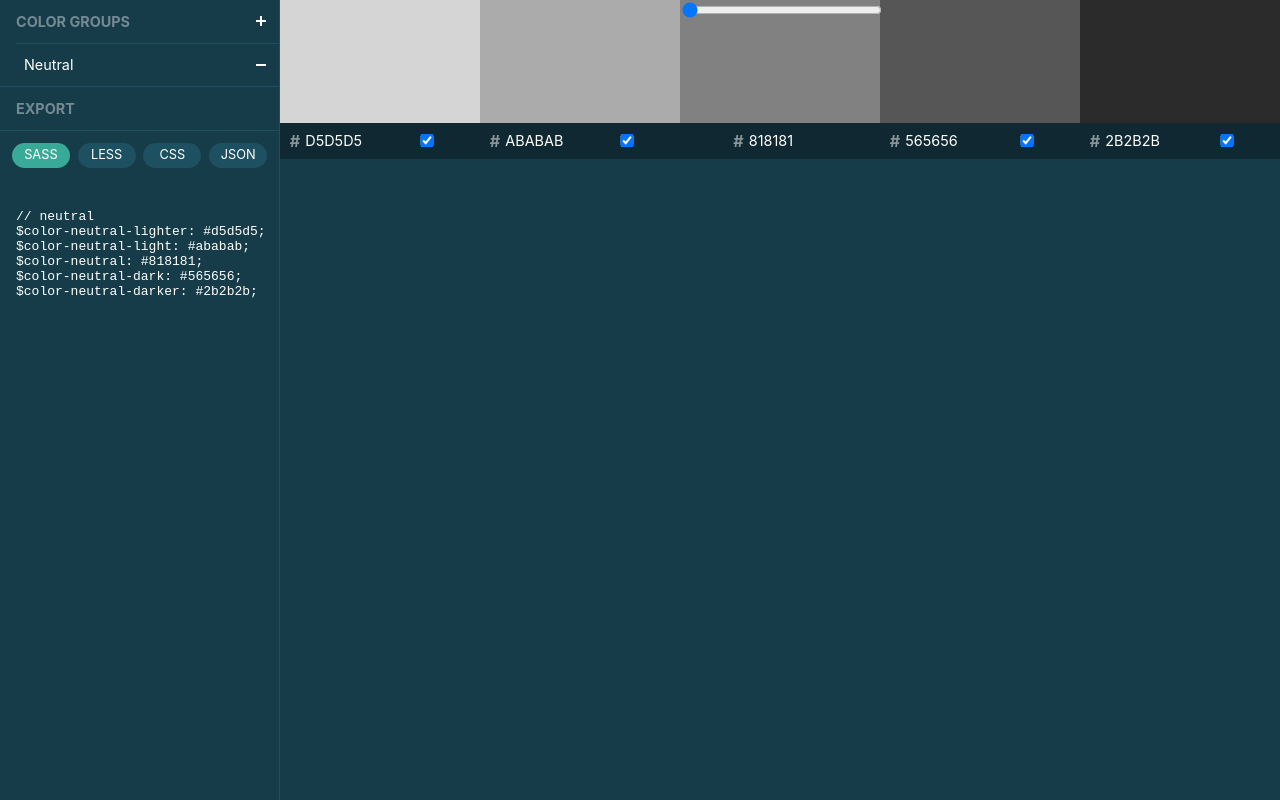
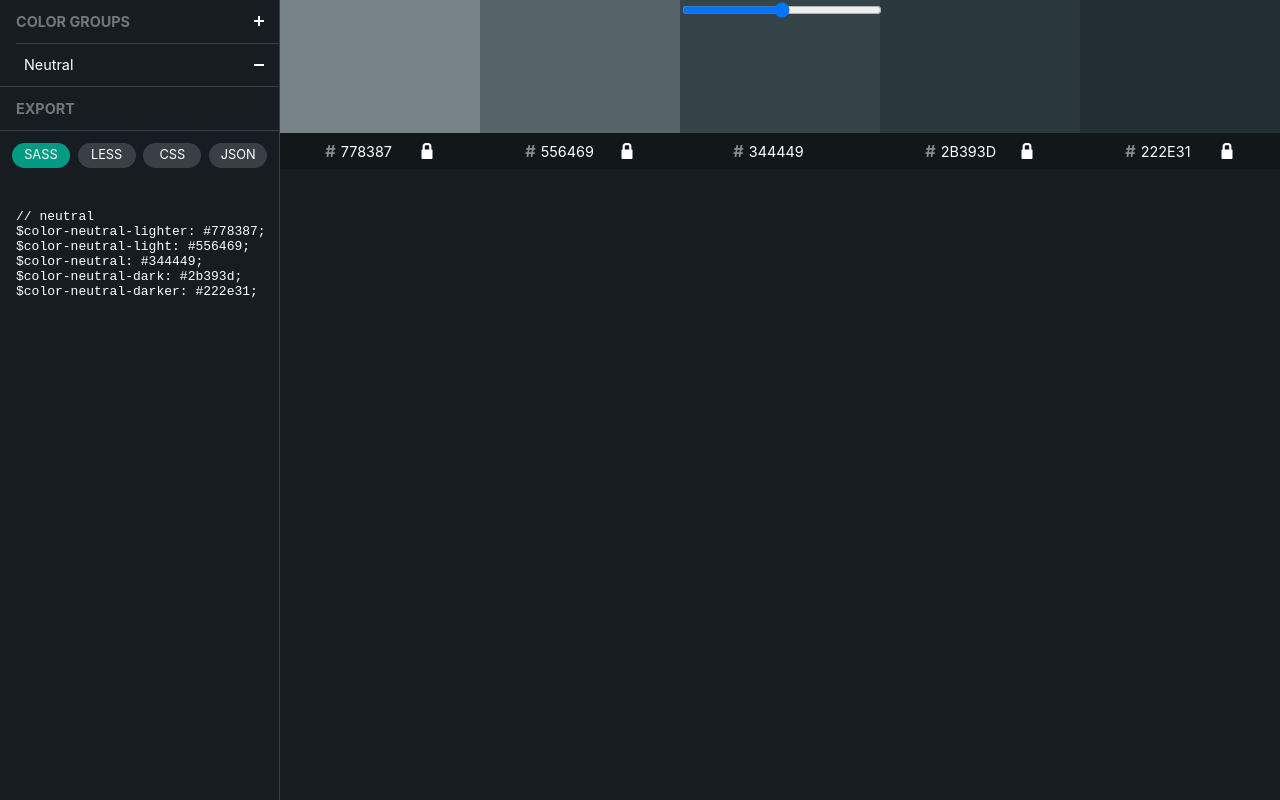
Before and after one commit to aurer/tailor-colors, a React (Create React App) app: page / in a window 1280 px wide. Built offline with nearby package versions, Linux system fonts and the light colour scheme.

Commit message:
Update styling

```diff
--- a/public/index.html
+++ b/public/index.html
@@ -4,7 +4,7 @@
 		<meta charset="utf-8" />
 		<link rel="shortcut icon" href="%PUBLIC_URL%/favicon.ico" />
 		<meta name="viewport" content="width=device-width, initial-scale=1, shrink-to-fit=no" />
-		<meta name="theme-color" content="#1F2834" />
+		<meta name="theme-color" content="#163c49" />
 		<!--
       manifest.json provides metadata used when your web app is installed on a
       user's mobile device or desktop. See https://developers.google.com/web/fundamentals/web-app-manifest/
@@ -28,13 +28,21 @@
 					'Fira Sans', 'Droid Sans', 'Helvetica Neue', sans-serif;
 				-webkit-font-smoothing: antialiased;
 				-moz-osx-font-smoothing: grayscale;
-				background-color: #212426;
+				background-color: #163c49;
 				color: #fff;
+			}
+
+			.preload {
+				text-align: center;
+				position: relative;
+				margin-top: 40vh;
+				text-shadow: 0 2px 8px #0a1a1f;
+				font-size: 2em;
 			}
 		</style>
 	</head>
 	<body>
 		<noscript>You need to enable JavaScript to run this app.</noscript>
-		<div id="root">Loading...</div>
+		<div id="root"><h2 class="preload">Tailor Colors</h2></div>
 	</body>
 </html>
--- a/src/components/Color.js
+++ b/src/components/Color.js
@@ -1,6 +1,7 @@
 import React from 'react';
 import { colorName } from '../lib/Utilities';
 import '../styles/Color.scss';
+import { Lock } from './Icons';
 
 class Color extends React.Component {
 	componentWillReceiveProps(props) {
@@ -14,8 +15,10 @@ class Color extends React.Component {
 		this.props.onChange(this.props.color.suffix, value);
 	}
 
-	handleChangeMode(e) {
-		this.props.onChangeMode(this.props.color.suffix, e.target.checked);
+	handleUnlock() {
+		console.log('unlock');
+
+		this.props.onChangeMode(this.props.color.suffix, !this.props.color.auto);
 	}
 
 	sanitiseHexColor(color) {
@@ -34,6 +37,10 @@ class Color extends React.Component {
 			className += ' Color--master';
 		}
 
+		if (this.props.color.auto) {
+			className += ' Color--auto';
+		}
+
 		return (
 			<div className={className}>
 				<div className="Color-swatch">
@@ -45,9 +52,7 @@ class Color extends React.Component {
 				<div className="Color-settings">
 					<div className="Color-format">#</div>
 					<input type="text" value={this.props.color.value} onChange={this.handleChange.bind(this)} />
-					{master || (
-						<input type="checkbox" checked={this.props.color.auto} onChange={this.handleChangeMode.bind(this)} />
-					)}
+					{master || <Lock className="Color-lock" onClick={this.handleUnlock.bind(this)} />}
 				</div>
 			</div>
 		);
--- a/src/components/ColorContext.js
+++ b/src/components/ColorContext.js
@@ -6,10 +6,10 @@ export const ColorContext = React.createContext();
 
 class Group {
 	constructor(name) {
-		let colorValues = GenerateGroupColors('818181');
+		let colorValues = GenerateGroupColors('344449', 3);
 		this.id = uuid();
 		this.name = name;
-		this.fadeValue = 0;
+		this.fadeValue = 3;
 		this.colors = [
 			{ suffix: 'lighter', value: colorValues[0], auto: true },
 			{ suffix: 'light', value: colorValues[1], auto: true },
--- a/src/components/ColorGroup.js
+++ b/src/components/ColorGroup.js
@@ -33,7 +33,7 @@ class ColorGroup extends React.Component {
 					type="range"
 					min="0"
 					max="6"
-					defaultValue="0"
+					defaultValue="3"
 					onChange={this.handleUpdateRange.bind(this)}
 				/>
 			</div>
--- a/src/components/Icons.js
+++ b/src/components/Icons.js
@@ -15,3 +15,22 @@ export const Remove = () => {
 		</svg>
 	);
 };
+
+export const Lock = (...props) => {
+	let className = props.className ? props.className : '';
+	return (
+		<svg
+			className={className}
+			width="16"
+			height="16"
+			viewBox="0 0 11 16"
+			fill="none"
+			xmlns="http://www.w3.org/2000/svg"
+		>
+			<path
+				d="M10.175 6.4H9.9V3.2C9.9 1.43573 8.4194 0 6.6 0H4.4C2.5806 0 1.1 1.43573 1.1 3.2V6.4H0.825C0.37125 6.4 0 6.76 0 7.2V15.2C0 15.64 0.37125 16 0.825 16H10.175C10.6287 16 11 15.64 11 15.2V7.2C11 6.76 10.6287 6.4 10.175 6.4ZM3.3 3.2C3.3 2.61173 3.79335 2.13333 4.4 2.13333H6.6C7.20665 2.13333 7.7 2.61173 7.7 3.2V6.4H3.3V3.2Z"
+				fill="white"
+			/>
+		</svg>
+	);
+};
--- a/src/styles/App.scss
+++ b/src/styles/App.scss
@@ -27,7 +27,7 @@ body {
 
 	&-menu {
 		background-color: $color-neutral-dark;
-		border-right: 1px solid $color-neutral;
+		border-right: 1px solid $color-neutral-light;
 		color: #fff;
 		grid-area: column-1;
 		z-index: 2;
--- a/src/styles/Color.scss
+++ b/src/styles/Color.scss
@@ -2,11 +2,7 @@
 
 @keyframes fadeInColor {
 	from {
-		opacity: 0;
-	}
-
-	to {
-		opacity: 1;
+		background-color: #000;
 	}
 }
 
@@ -42,26 +38,27 @@
 		label {
 			height: 100%;
 			display: flex;
-			padding-top: 25%;
-			padding-bottom: 25%;
+			padding-top: 50%;
 			transition: background-color 0.5s ease-out;
-			animation: fadeInColor 0.8s ease-out;
+			animation: fadeInColor 0.5s ease-out;
 			cursor: pointer;
+			overflow: hidden;
 
 			span {
-				display: inline-block;
+				display: block;
+				flex: 1;
 				margin: auto;
-				background-color: rgba(0, 0, 0, 0.5);
-				padding: 0.2rem 0.6rem 0.3rem;
-				border-radius: 2rem;
+				padding: 0.5rem 0.6rem;
+				background-color: rgba($color-neutral-darker, 0.5);
 				opacity: 0;
 				-webkit-user-select: none;
 				-moz-user-select: none;
 				-ms-user-select: none;
 				user-select: none;
 				pointer-events: none;
-				transition: opacity 0.2s;
-				font-size: 0.8em;
+				transition: opacity 0.2s ease-out;
+				font-size: 0.9em;
+				text-shadow: 0 0 12px $color-neutral-darker;
 			}
 		}
 	}
@@ -96,20 +93,4 @@
 			opacity: 0.5;
 		}
 	}
-
-	&:nth-child(2) .Color-swatch label {
-		animation-duration: 1s;
-	}
-
-	&:nth-child(3) .Color-swatch label {
-		animation-duration: 1.2s;
-	}
-
-	&:nth-child(4) .Color-swatch label {
-		animation-duration: 1.4s;
-	}
-
-	&:nth-child(5) .Color-swatch label {
-		animation-duration: 1.6s;
-	}
 }
--- a/src/styles/Menu.scss
+++ b/src/styles/Menu.scss
@@ -22,7 +22,7 @@
 			padding: 0;
 			border-radius: 2em;
 			transition: background-color 0.2s;
-			padding: 0.3rem;
+			padding: 7px;
 			display: flex;
 
 			svg {
@@ -30,7 +30,7 @@
 			}
 
 			&:hover {
-				background-color: $color-neutral-light;
+				background-color: $color-primary;
 			}
 		}
 	}
@@ -50,7 +50,7 @@
 	}
 
 	.Menu-item {
-		border-top: 1px solid $color-neutral;
+		border-top: 1px solid $color-neutral-light;
 		padding-left: 0;
 	}
 }
--- a/src/styles/Output.scss
+++ b/src/styles/Output.scss
@@ -1,12 +1,12 @@
 @import 'config';
 
 .Output {
-	border-top: 1px solid $color-neutral;
+	border-top: 1px solid $color-neutral-light;
 
 	&-options {
 		display: flex;
 		flex-direction: row;
-		border-top: 1px solid $color-neutral;
+		border-top: 1px solid $color-neutral-light;
 		padding: 0.5rem;
 
 		span {
@@ -15,7 +15,7 @@
 			margin: 0.3em;
 			text-align: center;
 			padding: 0.5em 0.8em;
-			background-color: $color-neutral;
+			background-color: $color-neutral-light;
 			color: #fff;
 			text-transform: uppercase;
 			line-height: 1;
--- a/src/styles/_config.scss
+++ b/src/styles/_config.scss
@@ -1,15 +1,15 @@
 $space: 1.4rem;
 
 // neutral
-$color-neutral-lighter: #8fa7b1;
-$color-neutral-light: #577b8a;
-$color-neutral: #1d5061;
-$color-neutral-dark: #163c49;
-$color-neutral-darker: #0f2831;
+$color-neutral-lighter: #5a5f64;
+$color-neutral-light: #393f45;
+$color-neutral: #1a2124;
+$color-neutral-dark: #161c1f;
+$color-neutral-darker: #12171a;
 
 // primary
-$color-primary-lighter: #bde3dd;
-$color-primary-light: #7bc7bb;
-$color-primary: #39aa98;
-$color-primary-dark: #267165;
-$color-primary-darker: #133832;
+$color-primary-lighter: #57bbab;
+$color-primary-light: #2daa96;
+$color-primary: #009b82;
+$color-primary-dark: #00816c;
+$color-primary-darker: #006756;
```
